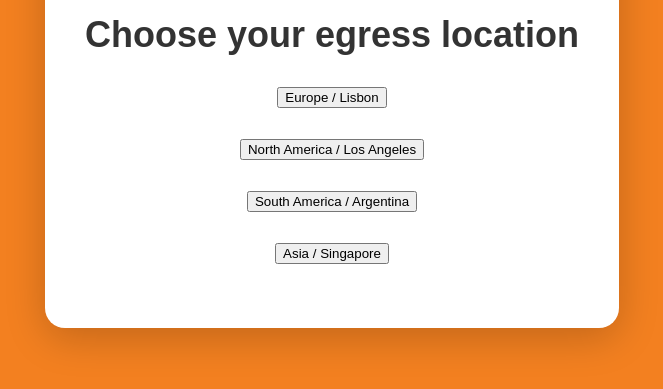
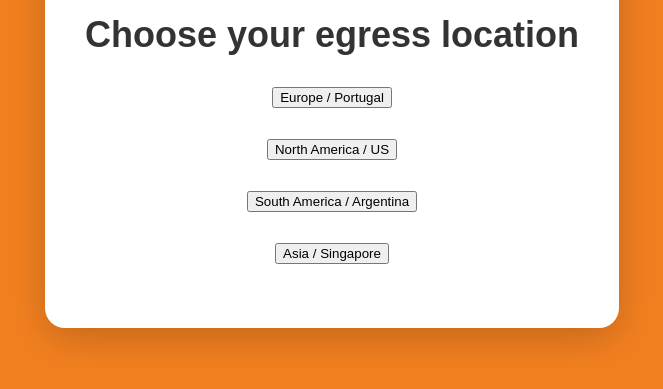
Before and after one commit to jdores/marketing-egress, a plain HTML site: page index.html in a window 1280 px wide. Shown: the part 323-712 px from the top of the page, without its empty margins (308-971 px from the left). Drawn offline with Linux system fonts and the light colour scheme.

Commit message:
Updated index.html

```diff
--- a/index.html
+++ b/index.html
@@ -63,8 +63,8 @@
     <div class="message">
         <img src="https://www.cloudflare.com/img/logo-cloudflare-dark.svg" alt="Cloudflare Logo" width="150">
         <h2>Choose your egress location</h2>
-        <p></p><button onclick="updatePolicy(1)">Europe / Lisbon</button></p>
-        <p></p><button onclick="updatePolicy(2)">North America / Los Angeles</button></p>
+        <p></p><button onclick="updatePolicy(1)">Europe / Portugal</button></p>
+        <p></p><button onclick="updatePolicy(2)">North America / US</button></p>
         <p></p><button onclick="updatePolicy(3)">South America / Argentina</button></p>
         <p></p><button onclick="updatePolicy(4)">Asia / Singapore</button></p>
     </div>
```
